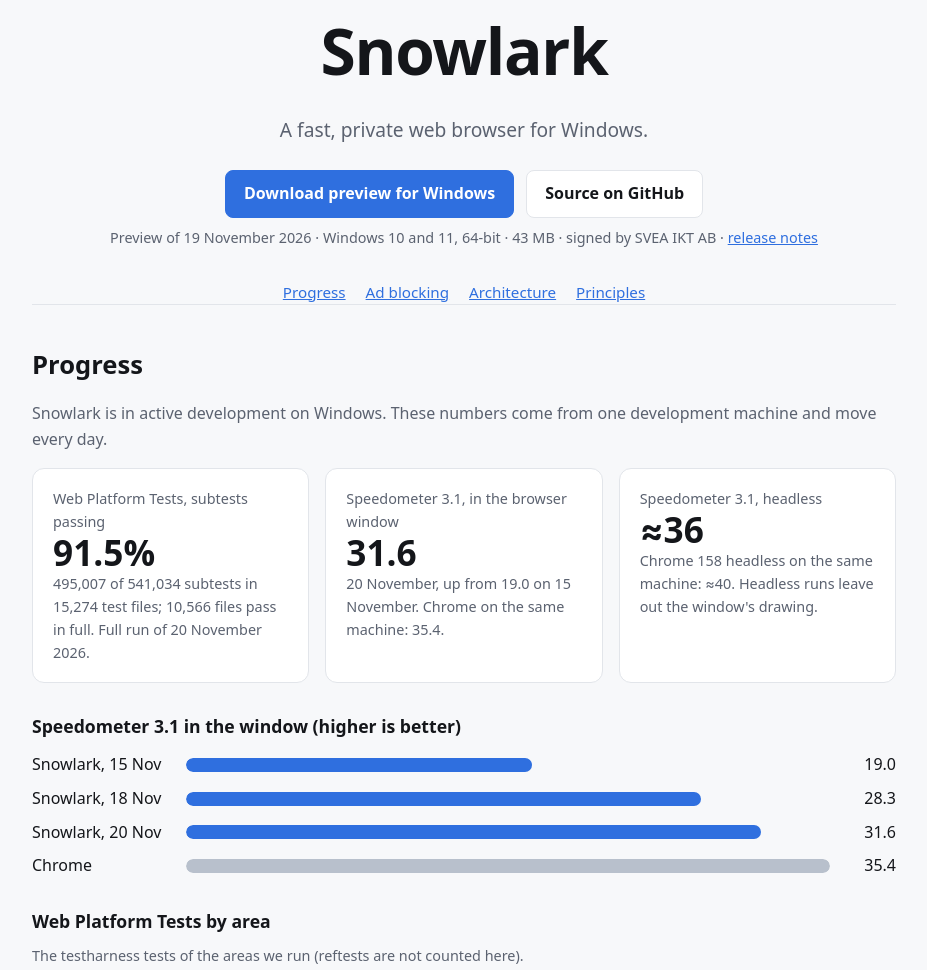
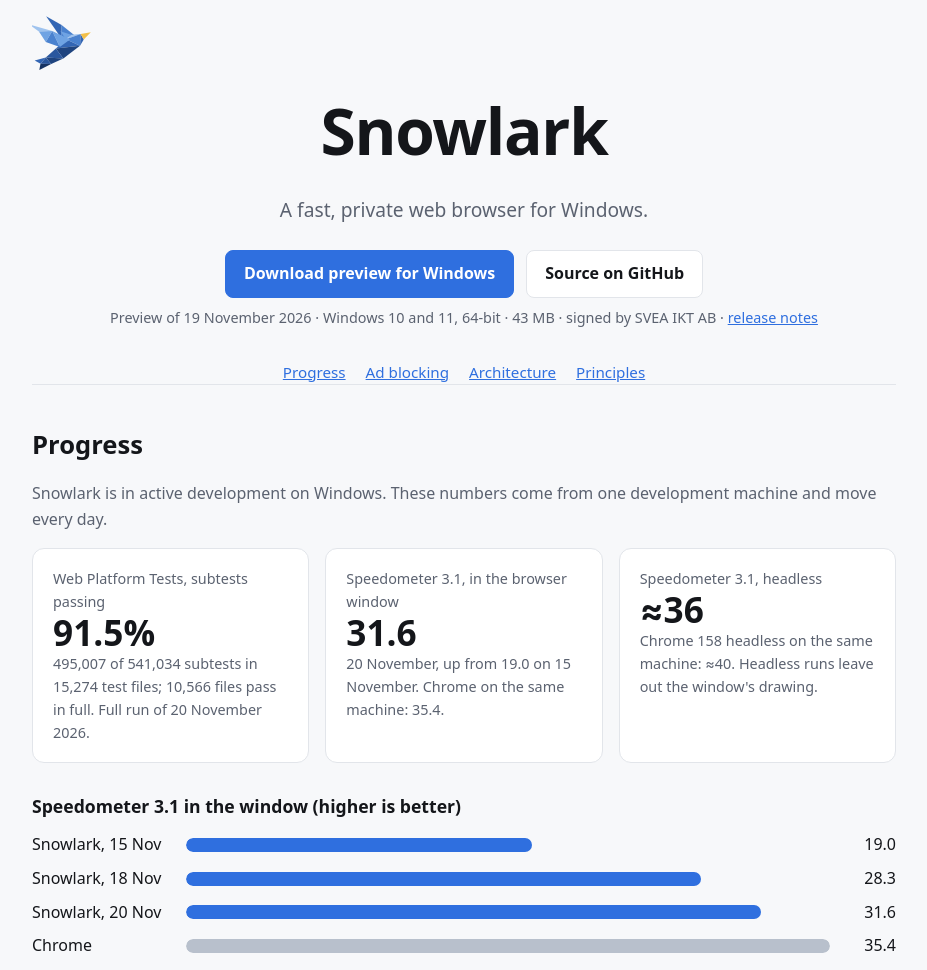
Before and after one commit to snowlark-browser/snowlark.org, a plain HTML site: page index.html in a window 1280 px wide. Shown: the top 970 px of the page, without its empty margins (176-1103 px from the left). Drawn offline with Linux system fonts and the light colour scheme.

Commit message:
The Snowlark icon: favicon and header mark

```diff
--- a/index.html
+++ b/index.html
@@ -3,6 +3,10 @@
 <head>
 <meta charset="utf-8">
 <meta name="viewport" content="width=device-width, initial-scale=1">
+<link rel="icon" href="favicon.svg" type="image/svg+xml">
+<link rel="icon" href="favicon.ico" sizes="16x16 32x32 48x48">
+<link rel="apple-touch-icon" href="icon-512.png">
+<meta property="og:image" content="https://snowlark.org/icon-512.png">
 <title>Snowlark: a fast, private web browser for Windows</title>
 <meta name="description" content="Snowlark is a fast, private web browser for Windows, with ad and tracker blocking built in.">
 <style>
@@ -66,6 +70,7 @@
 <body>
 
 <header class="wrap">
+  <img src="favicon.svg" width="72" height="72" alt="" style="display:block;margin-bottom:8px">
   <h1>Snowlark</h1>
   <p class="lead">A fast, private web browser for Windows.</p>
   <div class="links">
```
Also changed, not shown: favicon.ico (added), favicon.svg (added), icon-512.png (added).
